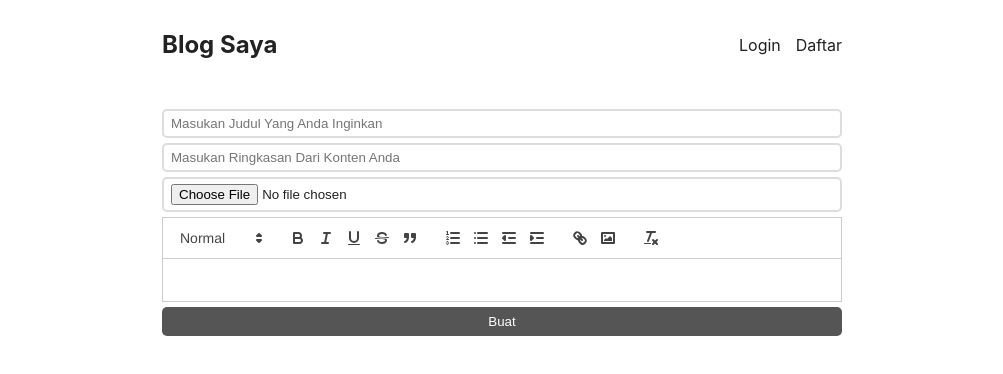
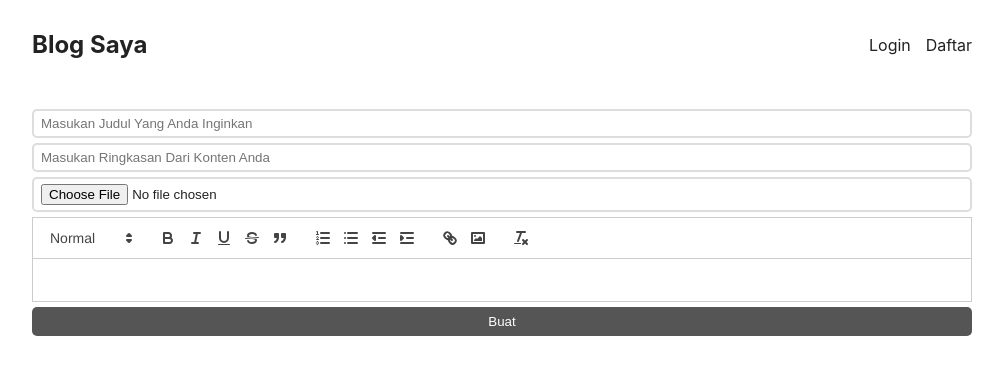
Before and after one commit to manuhutu344/Blog_App, a React (Create React App) app: page /buat in a window 1280 px wide. Shown: the top 374 px of the page, without its empty margins (138-1141 px from the left). Built offline with nearby package versions, Linux system fonts and the light colour scheme; no server answers.

Commit message:
Membuat Tampilan Paragraf

```diff
--- a/src/App.css
+++ b/src/App.css
@@ -4,7 +4,7 @@
 
 main{
     padding: 10px;
-    max-width: 700px;
+    max-width: 960px;
     margin: 0 auto;
 }
 
@@ -42,7 +42,7 @@ div.post{
     margin-bottom: 30px;
 }
 
-@media screen and (min-width: 768px){
+@media screen and (min-width: 700px){
     div.post{
         grid-template-columns: .9fr 1.1fr;
     }
@@ -118,6 +118,7 @@ div.post-page div.image{
 div.post-page div.image img{
     object-fit: cover;
     object-position: center center;
+    width: 100%;
 }
 
 div.post-page a{
@@ -143,3 +144,7 @@ div.post-page div.author{
     font-size: .7rem;
     font-weight: bold;
 }
+
+div.post-page div.content p{
+    line-height: 1.6rem;
+}
--- a/src/page/Post.js
+++ b/src/page/Post.js
@@ -21,7 +21,7 @@ function Post() {
     <div className='image'>
     <img src={`http://localhost:9001/${postInfo.cover}`} alt='' />
     </div>
-    <div dangerouslySetInnerHTML={{__html:postInfo.content}} />
+    <div className='content' dangerouslySetInnerHTML={{__html:postInfo.content}} />
     </div>
   )
 }
```
Also changed, not shown: 1 other file (tests, documents, lock files or other folders).
